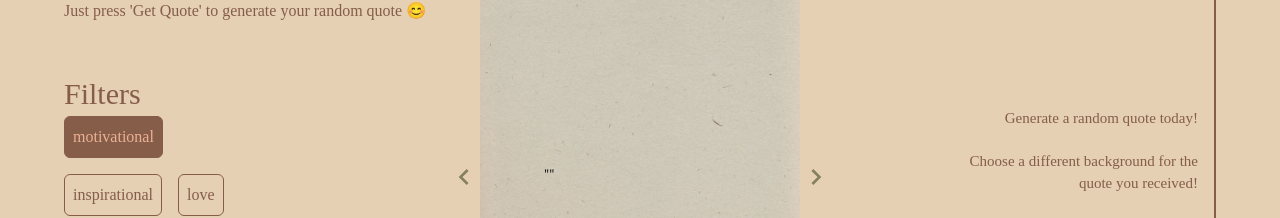
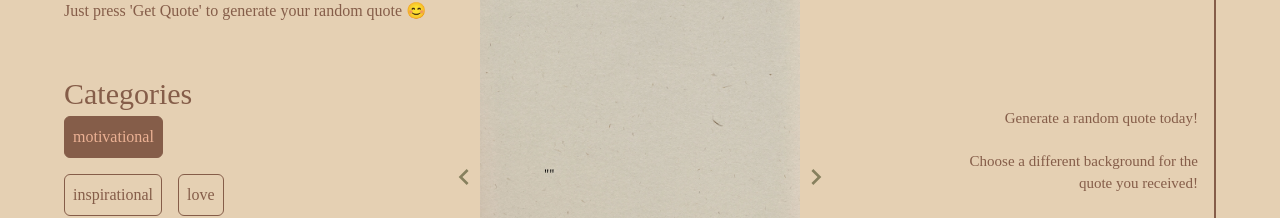
Before and after one commit to rlruedas/QuotesCafe, a Next.js app: page /quotes in a window 1280 px wide. Shown: the part 205-423 px from the top of the page. Built offline with nearby package versions, Linux system fonts and the light colour scheme; a web font is replaced by a local one.

Commit message:
Change file name filter to category

```diff
--- a/components/filter.jsx
+++ b/components/category.jsx
@@ -1,6 +1,6 @@
 import React, { useState } from "react";
 
-function Filters(props) {
+function Category(props) {
   const [itemIndex, setItemIndex] = useState(0);
   const { setCategory } = props;
   const category = ["motivational", "inspirational", "love", "wisdom", "life","happiness", "change", "competition", "character", "famous-quotes", "friendship", "future" ];
@@ -29,4 +29,4 @@ function Filters(props) {
   );
 }
 
-export default Filters;
+export default Category;
--- a/components/guide.jsx
+++ b/components/guide.jsx
@@ -1,6 +1,6 @@
 import React, { useCallback, useState } from "react";
 import { useWindowDimension } from "../hooks/useWindowDimension";
-import Filters from "./filter";
+import Category from "./category";
 
 function Guide(props) {
   const { setCategory } = props;
@@ -18,8 +18,8 @@ function Guide(props) {
       </section>
 
       <section className="flex flex-col w-full justify-center items-start">
-        <h1 className="text-[30px]">Filters</h1>
-        <Filters setCategory={setCategory} />
+        <h1 className="text-[30px]">Categories</h1>
+        <Category setCategory={setCategory} />
       </section>
     </div>
   );
--- a/components/header/mobilenavbar.jsx
+++ b/components/header/mobilenavbar.jsx
@@ -1,7 +1,7 @@
 import React from "react";
 import { useRouter } from "next/router";
 import { HiStar } from "react-icons/hi";
-import Filters from "../filter";
+import Filters from "../category";
 
 function Mobile(props) {
   const { active, setCategory } = props;
```
